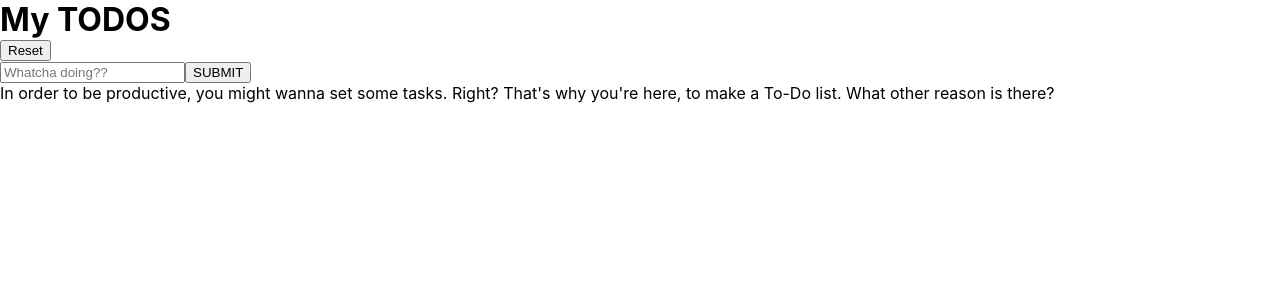
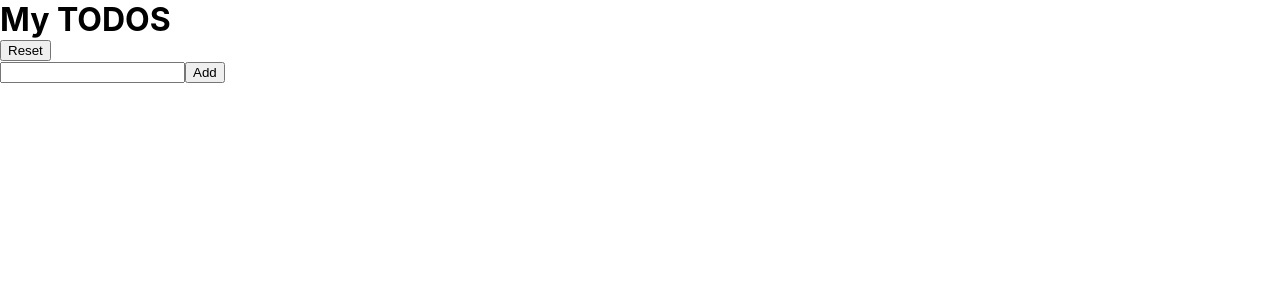
Before and after one commit to LMathers00/to-do-list, a React (Create React App) app: page / in a window 1280 px wide. Shown: the top 300 px of the page. Built offline with nearby package versions, Linux system fonts and the light colour scheme.

Commit message:
Add, tick, delete are all functional features

```diff
--- a/package.json
+++ b/package.json
@@ -1,5 +1,5 @@
 {
-  "name": "to-do-list",
+  "name": "tasks-list",
   "version": "0.1.0",
   "private": true,
   "dependencies": {
--- a/src/App.jsx
+++ b/src/App.jsx
@@ -1,16 +1,46 @@
-import './App.scss';
+import "./App.css";
 import Title from "./Components/Title/Title"
-import InputBar from './Components/InputBar/InputBar';
-import List from './Components/List/List';
+import ToDoContainer from "./Components/ToDoContainer/ToDoContainer";
+import Input from "./Components/Input/Input";
+import { useState } from "react";
 
 const App = () => {
+  const [tasks, setTasks] = useState([]);
+  const [input, setInput] = useState("");
+
+  const handleInput = (event) => {
+    setInput(event.target.value);
+  };
+//need to add typed task to array
+  const addTask = (tasks, input) => {
+    let customTasks = [...tasks];
+    customTasks.push(input);
+    setTasks(customTasks);
+    return customTasks;
+    };
+//Need to be able to delete tasks
+  const deleteTask = (tasks, index) => {
+    let customTasks = [...tasks];
+    customTasks.splice(index, 1);
+    setTasks(customTasks);
+    return customTasks;
+  };
+//Updating list when array changes
+  const updateTasks = () => {
+    addTask(tasks, input);
+  };
+
+  const taskDeletion = (taskIndex) => {
+    deleteTask(tasks, taskIndex);
+  };
+
   return (
-    <div className='Application'>
+    <div className="App">
       <Title/>
-      <InputBar/>
-      <List PlaceholderText = "In order to be productive, you might wanna set some tasks. Right? That's why you're here, to make a To-Do list. What other reason is there?"/>
+      <Input value={input} handleInput={handleInput} addTask={addTask} updateTasks={updateTasks}/>
+      <ToDoContainer tasks={tasks} taskDeletion={taskDeletion}/>
     </div>
-  )
+  );
 }
 
 export default App;
--- /dev/null
+++ b/src/Components/Input/Input.jsx
@@ -0,0 +1,16 @@
+import "./Input.scss";
+
+const Input = ({handleInput, updateTasks }) => {
+    return (
+        <div className="input">
+            <input
+                onInput={handleInput}
+                type="text"
+                className="input__textbox"
+            />
+            <button className="input__add-button" onClick={updateTasks}>Add</button>
+        </div>
+    );
+};
+
+export default Input;
--- a/src/Components/InputBar/InputBar.jsx
+++ /dev/null
@@ -1,12 +0,0 @@
-import "./InputBar.scss"
-
-const InputBar = () => {
-    return (
-        <form className="InputBar__Field">
-        <input type={"text"} placeholder="Whatcha doing??"/>
-        <button className="InputBar__submit">SUBMIT</button>
-        </form>
-    )
-}
-
-export default InputBar
--- a/src/Components/List/List.jsx
+++ /dev/null
@@ -1,13 +0,0 @@
-import "./List.scss"
-
-const List = ({PlaceholderText , tasks = []}) => {
-    if (tasks.length === 0 ) {
-        return <p>{PlaceholderText}</p>
-    }
-
-    return (
-        <ul className="List"></ul>
-    )
-}
-
-export default List
--- /dev/null
+++ b/src/Components/ToDo/ToDo.jsx
@@ -0,0 +1,17 @@
+import "./ToDo.scss";
+
+const ToDo = ({ value, taskDeletion, index }) => {
+
+    const handleDeletion = () => {
+        taskDeletion(index);
+    };
+    return (
+        <div className="tasks">
+            <input className="tasks__check" type="checkbox"/>
+            <button className="tasks__delete" onClick={handleDeletion}>DELETE</button>
+            <p className="tasks__title">{value}</p>
+        </div>
+    );
+};
+
+export default ToDo;
--- /dev/null
+++ b/src/Components/ToDoContainer/ToDoContainer.jsx
@@ -0,0 +1,19 @@
+import "./ToDoContainer.scss";
+import ToDo from "../../Components/ToDo/ToDo";
+
+const ToDoContainer = ({ tasks, taskDeletion }) => {
+    let taskCard = [];
+    //adding index to increment through so that deletion works properly rather than just deleting the first
+    let index = 0;
+
+    tasks.forEach((item) => {
+        taskCard.push(
+            <ToDo value={item} taskDeletion={taskDeletion} key={index} index={index} />
+        );
+        index++;
+    });
+
+    return taskCard;
+};
+
+export default ToDoContainer;
```
Also changed, not shown: src/Components/Input/Input.scss (added), src/Components/ToDo/ToDo.scss (added), src/Components/ToDoContainer/ToDoContainer.scss (added), 1 other file (tests, documents, lock files or other folders).
